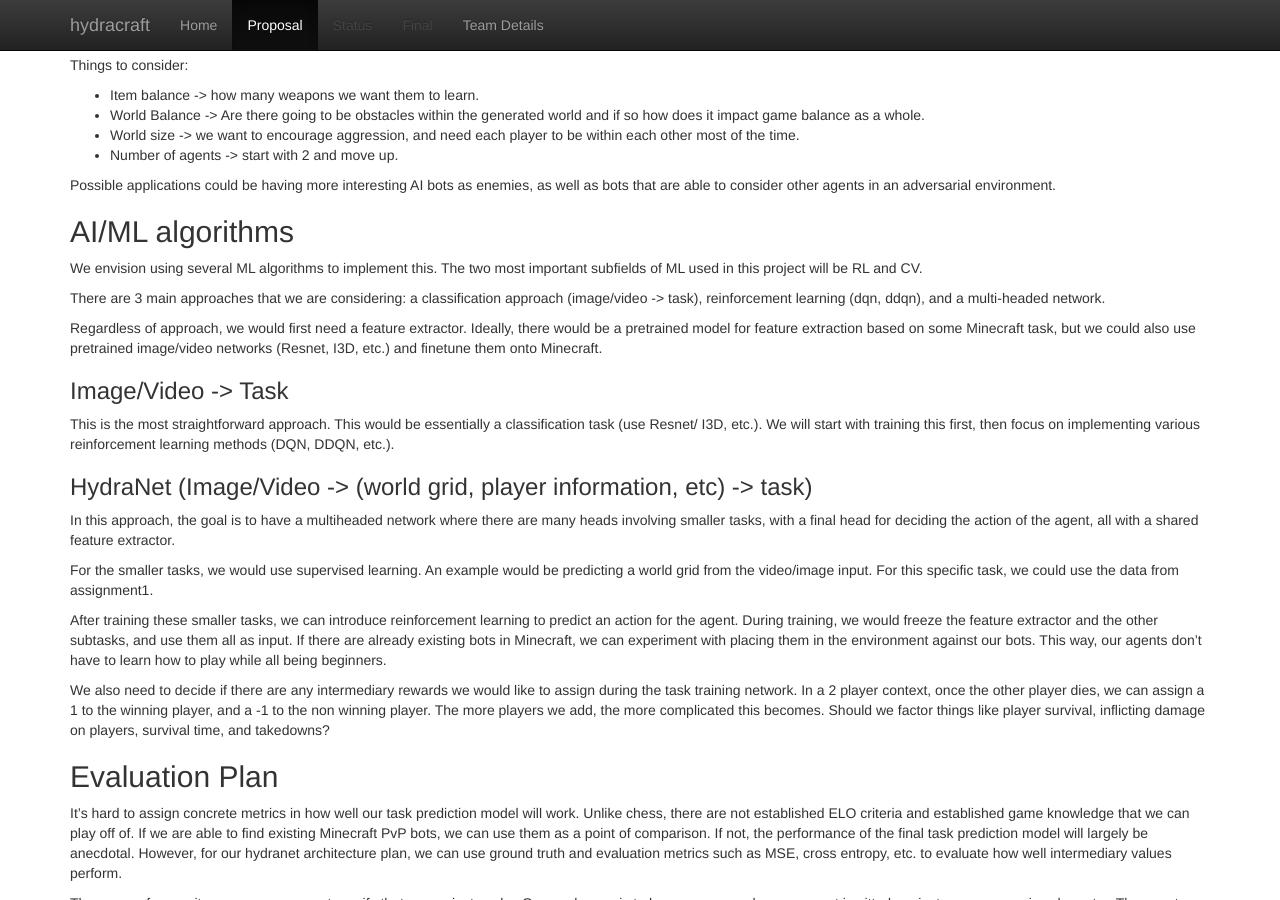
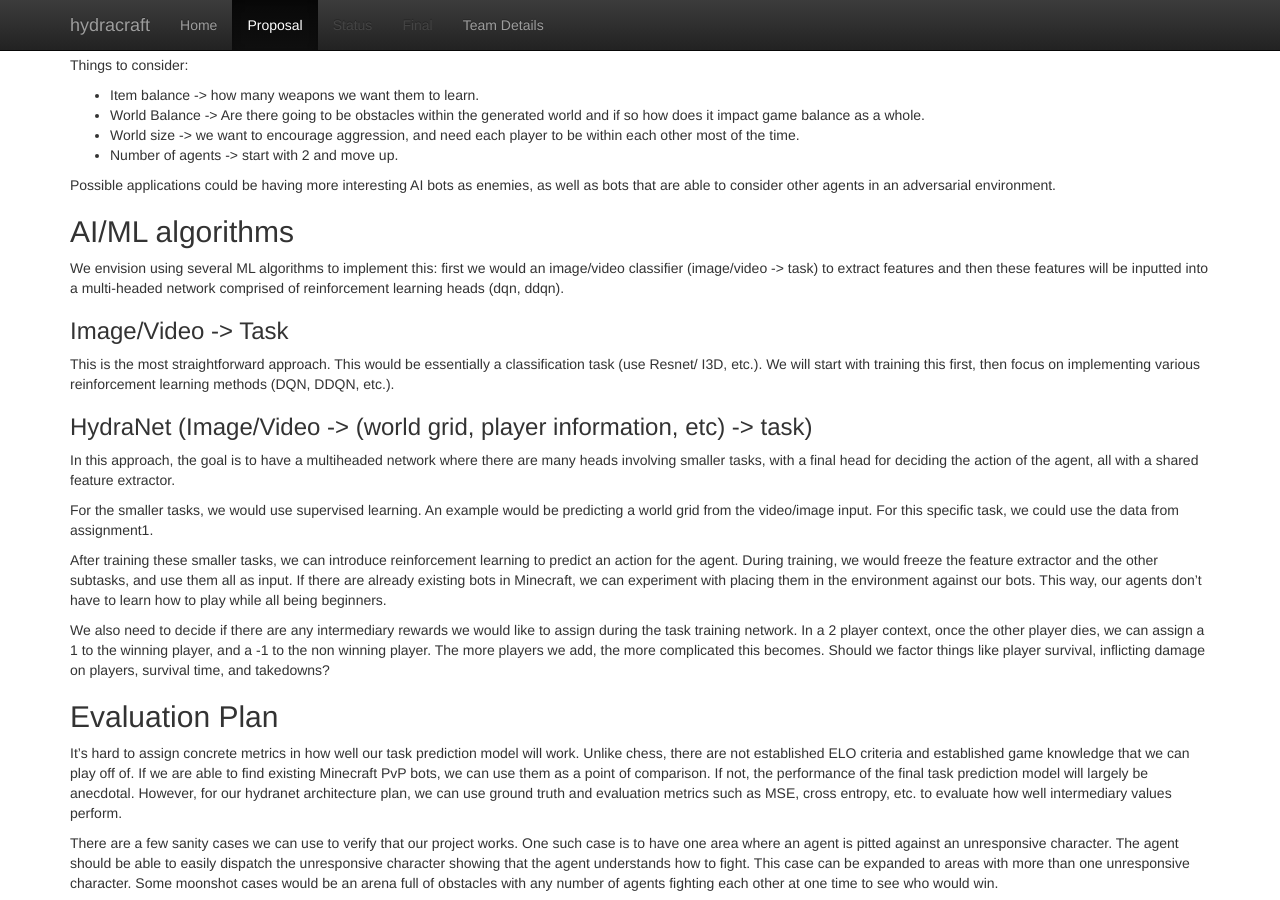
Before and after one commit to kevinfang2/hydracraft, a Jekyll site: the page built from docs/proposal.md, in a window 1280 px wide and 900 px high, scrolled down 341 px. Built offline with Jekyll 4.4.1, drawn with Linux system fonts in a browser that asks for light colours.

Commit message:
Changed AI/ML Algorithms
changed the AI/ML algorithms section to be a single sentence

```diff
--- a/docs/proposal.md
+++ b/docs/proposal.md
@@ -19,12 +19,9 @@
 Possible applications could be having more interesting AI bots as enemies, as well as bots that are able to consider other agents in an adversarial environment.
 
 ## AI/ML algorithms
-We envision using several ML algorithms to implement this. The two most important subfields of ML used in this project will be RL and CV.
 
-There are 3 main approaches that we are considering: a classification approach (image/video -> task), reinforcement learning (dqn, ddqn), and a multi-headed network.
 
-Regardless of approach, we would first need a feature extractor. Ideally, there would be a pretrained model for feature extraction based on some Minecraft task, but we could also use pretrained image/video networks (Resnet, I3D, etc.) and finetune them onto Minecraft.
-
+We envision using several ML algorithms to implement this: first we would an image/video classifier (image/video -> task) to extract features and then these features will be inputted into a multi-headed network comprised of reinforcement learning heads (dqn, ddqn).
 
 ### Image/Video -> Task
 This is the most straightforward approach. This would be essentially a classification task (use Resnet/ I3D, etc.). We will start with training this first, then focus on implementing various reinforcement learning methods (DQN, DDQN, etc.).
```
